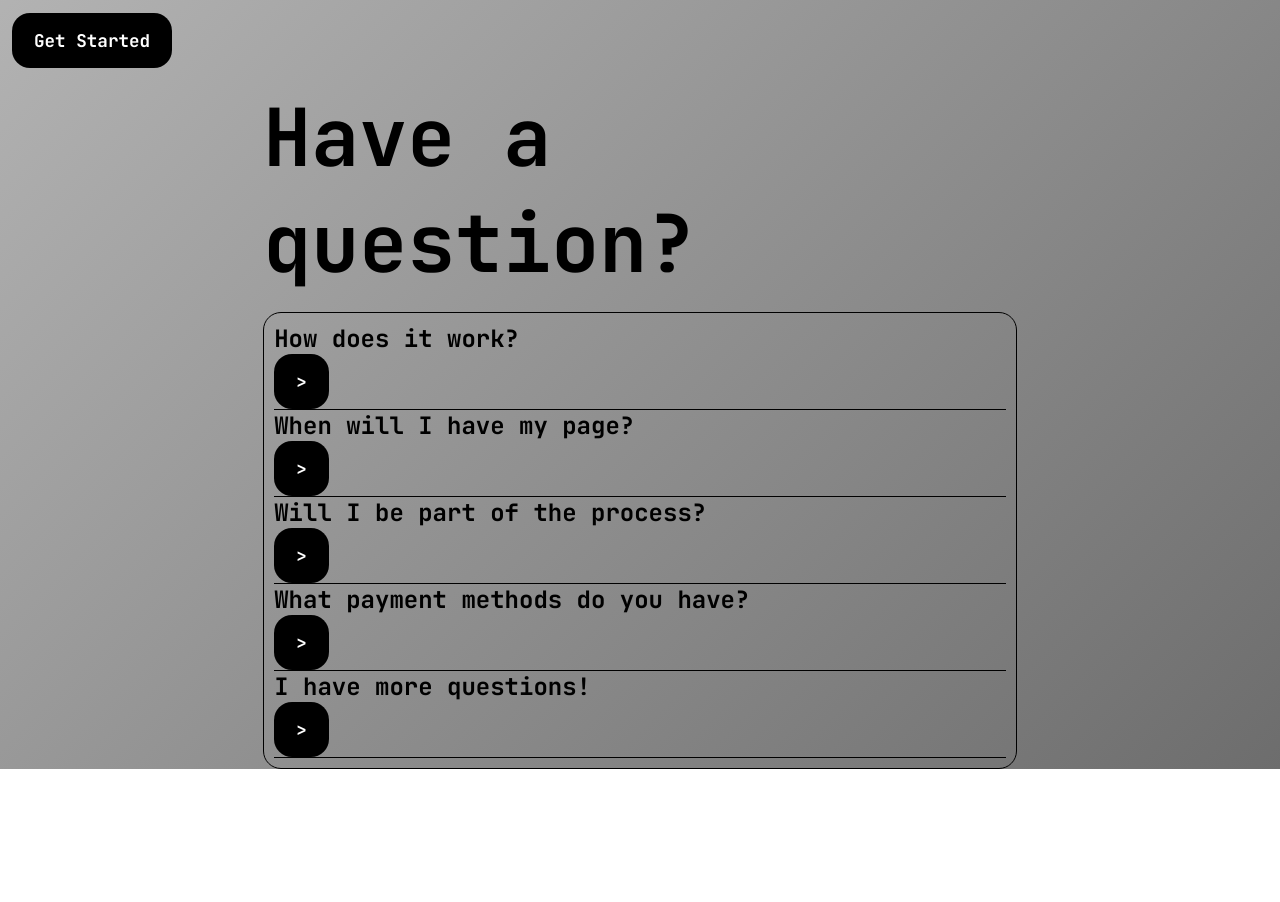
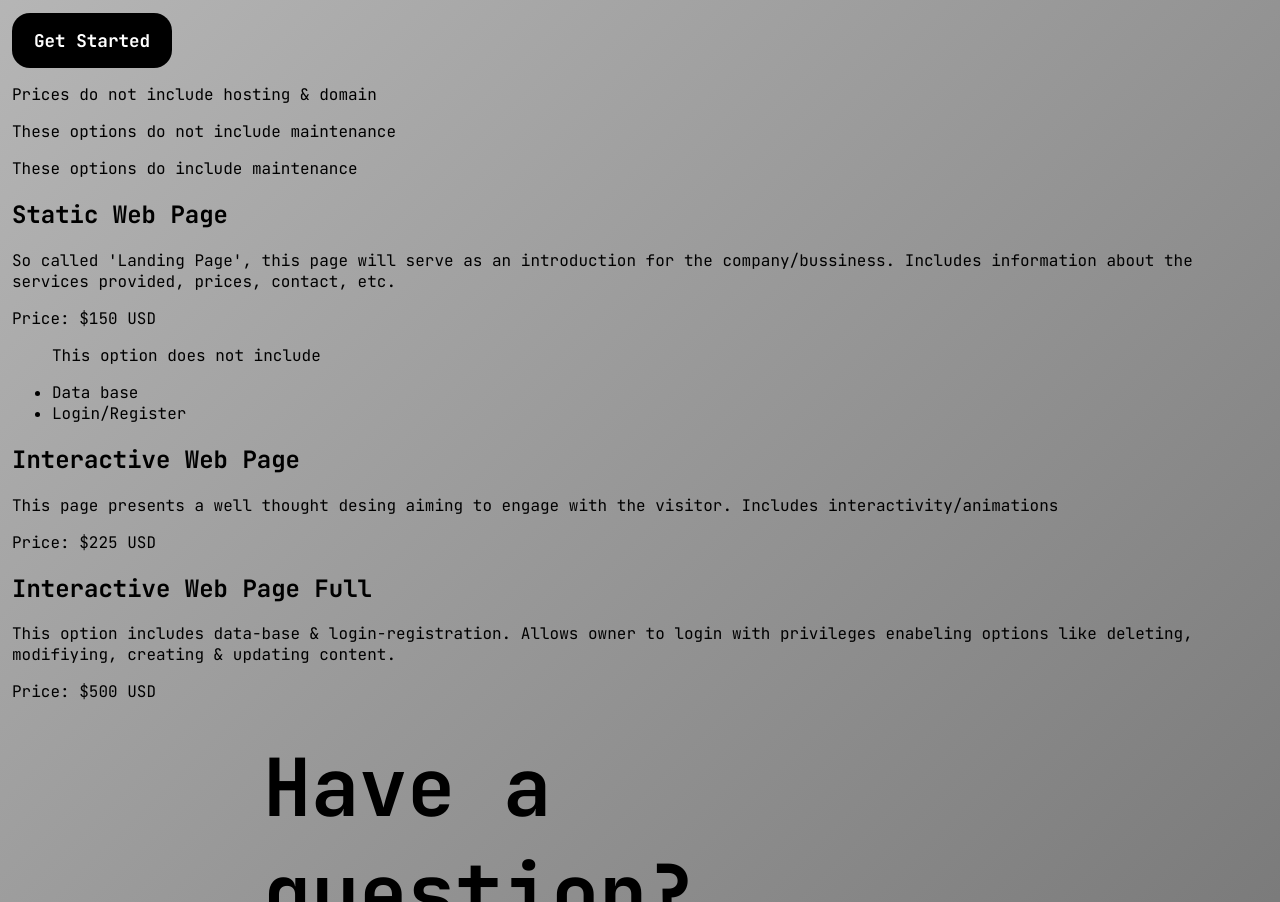
Before and after one commit to oteizanacho/gzwebs, a website: page views/index.html in a window 1280 px wide. Shown: the part 432-1334 px from the top of the page. Before the commit the page ends 1201 px from the top, so only its background shows below. Drawn offline with Linux system fonts and the light colour scheme; a web font is replaced by a local one.

Commit message:
section servicios

```diff
--- a/views/index.html
+++ b/views/index.html
@@ -22,6 +22,31 @@
         <section>
             <h1 class="title">Boost your bussiness with technology desinged for you.</h1>
             <button>Get Started</button>
+        </section>
+        <section>
+            <p>Prices do not include hosting & domain</p>
+            <p>These options do not include maintenance</p>
+            <p>These options do include maintenance</p>
+            <div>
+                <h2>Static Web Page</h2>
+                <p>So called 'Landing Page', this page will serve as an introduction for the company/bussiness. Includes information about the services provided, prices, contact, etc.</p>
+                <p>Price: <span>$150 USD</span></p>
+                <ul>
+                    <p>This option does <span>not</span> include</p>
+                    <li>Data base</li>
+                    <li>Login/Register</li>
+                </ul>
+            </div>
+            <div>
+                <h2>Interactive Web Page</h2>
+                <p>This page presents a well thought desing aiming to engage with the visitor. Includes interactivity/animations</p>
+                <p>Price: <span>$225 USD</span></p>
+            </div>
+            <div>
+                <h2>Interactive Web Page Full</h2>
+                <p>This option includes data-base & login-registration. Allows owner to login with privileges enabeling options like deleting, modifiying, creating & updating content.</p>
+                <p>Price: <span>$500 USD</span></p>
+            </div>
         </section>
         <section class="faq">
             <h1 class="title">Have a question?</h1>
```
